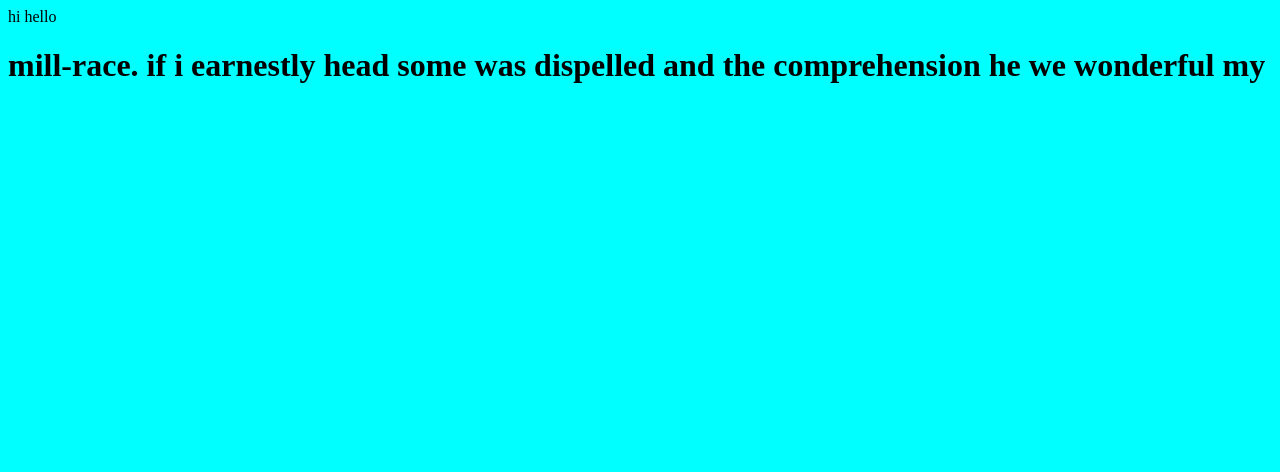
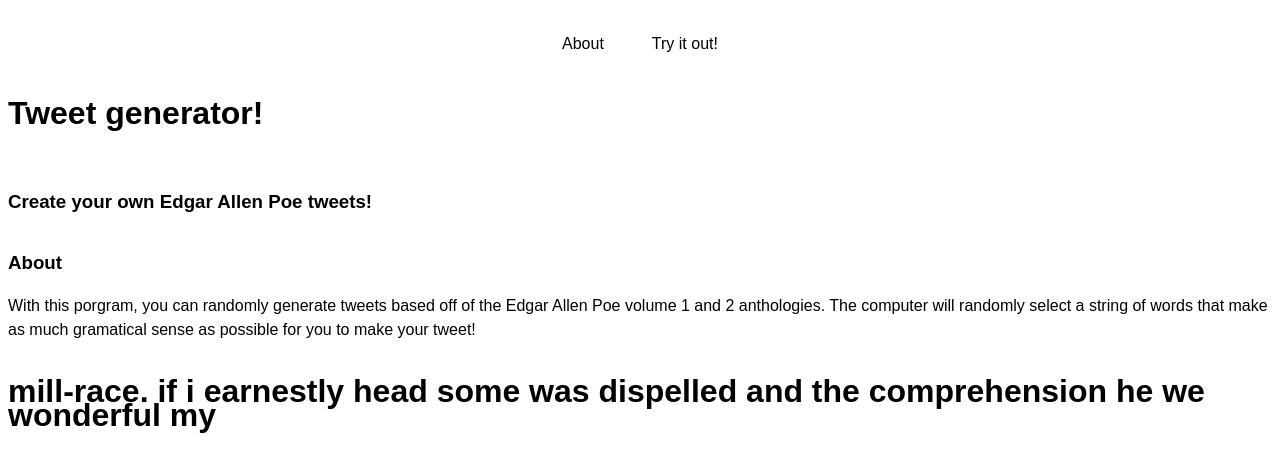
Before and after one commit to aevans1910/tweet-gen-for-heroku, a Flask app: page / in a window 1280 px wide. Shown: the top 472 px of the page. Run offline with Flask 2, Linux system fonts and the light colour scheme; some libraries are stand-ins or nearby versions.

Commit message:
[add] html

```diff
--- a/static/index.css
+++ b/static/index.css
@@ -1,3 +1,29 @@
-body {
-    background-color: aqua
-}
+ /* General styling*/
+    body {
+        display: flex;
+        justify-content: center;
+        flex-direction: column;
+        font-family: sans-serif;
+        font-size: 16px;
+        line-height: 1.5em;
+    }
+
+    /* Here is style for the navigation bar */
+        .Navbar {
+            display: flex;
+            justify-content: center;
+            flex-direction: row;
+        }
+
+        .Buttons {
+            display: flex;
+            justify-content: center;
+            flex-direction: row;
+            align-items: center;
+        }
+
+        .Buttons > .nav-item {
+            margin: 1.5em;
+            text-decoration: none;
+            color: black;
+        }
--- a/templates/index.html
+++ b/templates/index.html
@@ -8,7 +8,34 @@
     <title>Document</title>
 </head>
 <body>
-    hi hello
+    <!-- Navbar -->
+    <div class="Navbar">
+        <div class="Buttons">
+            <a class="nav-item nav-link" href="#cards">About</a>
+            <a class="nav-item nav-link" href="#long-image">Try it out!</a>
+        </div>
+    </div>
+
+    <!-- Hero -->
+    <div id="jumbotron">
+        <div class="text">
+            <h1>Tweet generator!</h1> <br>
+            <h3>Create your own Edgar Allen Poe tweets!</h3>
+        </div>
+    </div>
+
+    <!-- About -->
+    <div id="About">
+        <div class="text">
+            <h3>About</h3>
+            <p>With this porgram, you can randomly generate tweets based off of the Edgar
+                Allen Poe volume 1 and 2 anthologies. The computer will randomly select a
+                string of words that make as much gramatical sense as possible for you to
+                make your tweet!
+            </p>
+        </div>
+    </div>
+
     {% if gen %}
         <h1>{{ gen }}</h1>
     {% endif %}
```
